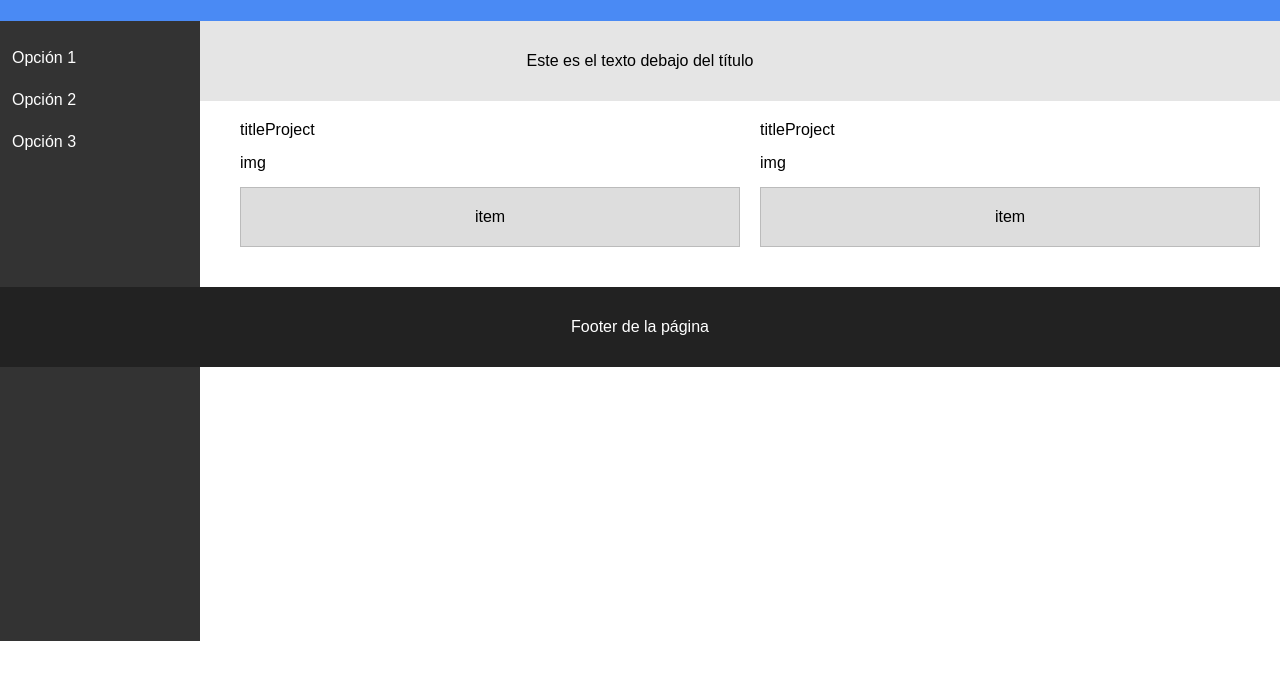
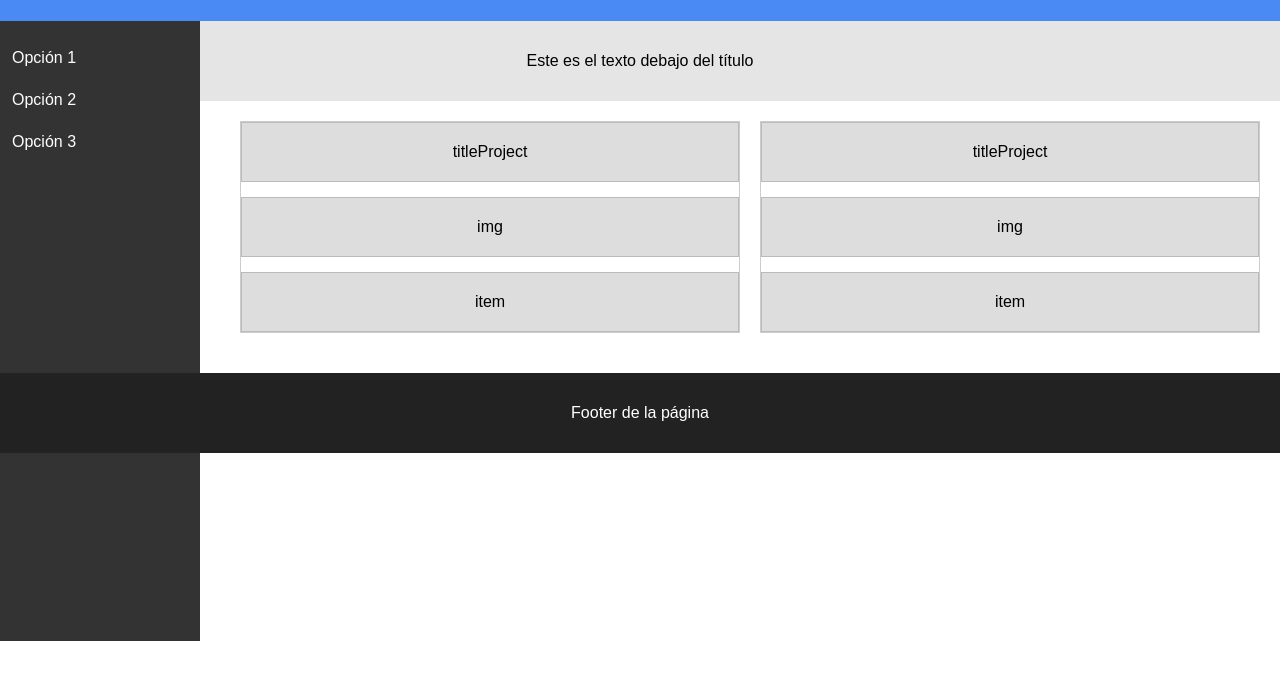
Before and after one commit to ITB2526-LaiaCoca/pages, a plain HTML site: page index.html in a window 1280 px wide. Shown: the part 99-778 px from the top of the page. Drawn offline with Linux system fonts and the light colour scheme.

Commit message:
zxddsfdsf

```diff
--- a/css/style.css
+++ b/css/style.css
@@ -53,13 +53,14 @@ header {
 
 /* Bloques con 3 div dentro */
 .project {
+    border: 1px solid #ccc;
     flex: 1;
     display: flex;
     flex-direction: column;
     gap: 15px;
 }
 
-.item {
+.item, .img, .titleProject {
     background: #ddd;
     padding: 20px;
     text-align: center;
```
